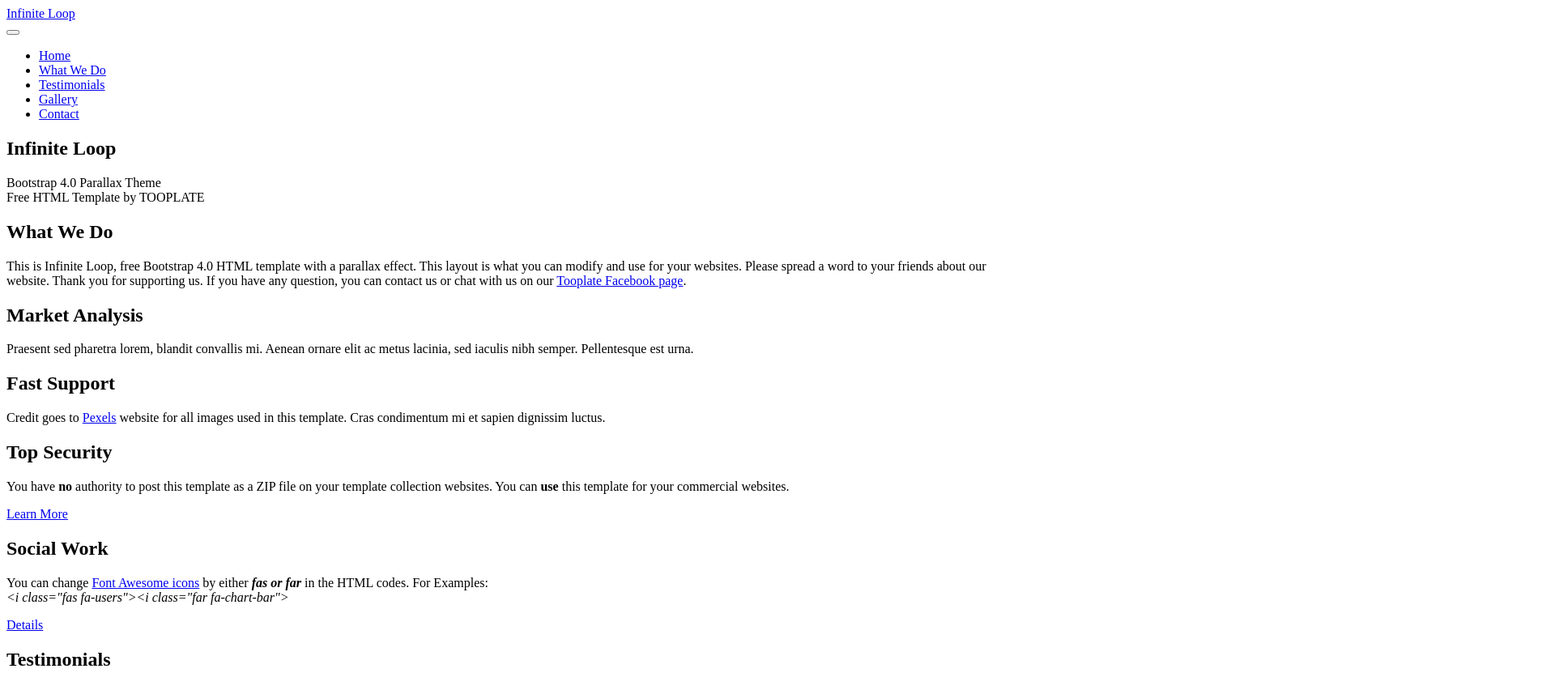
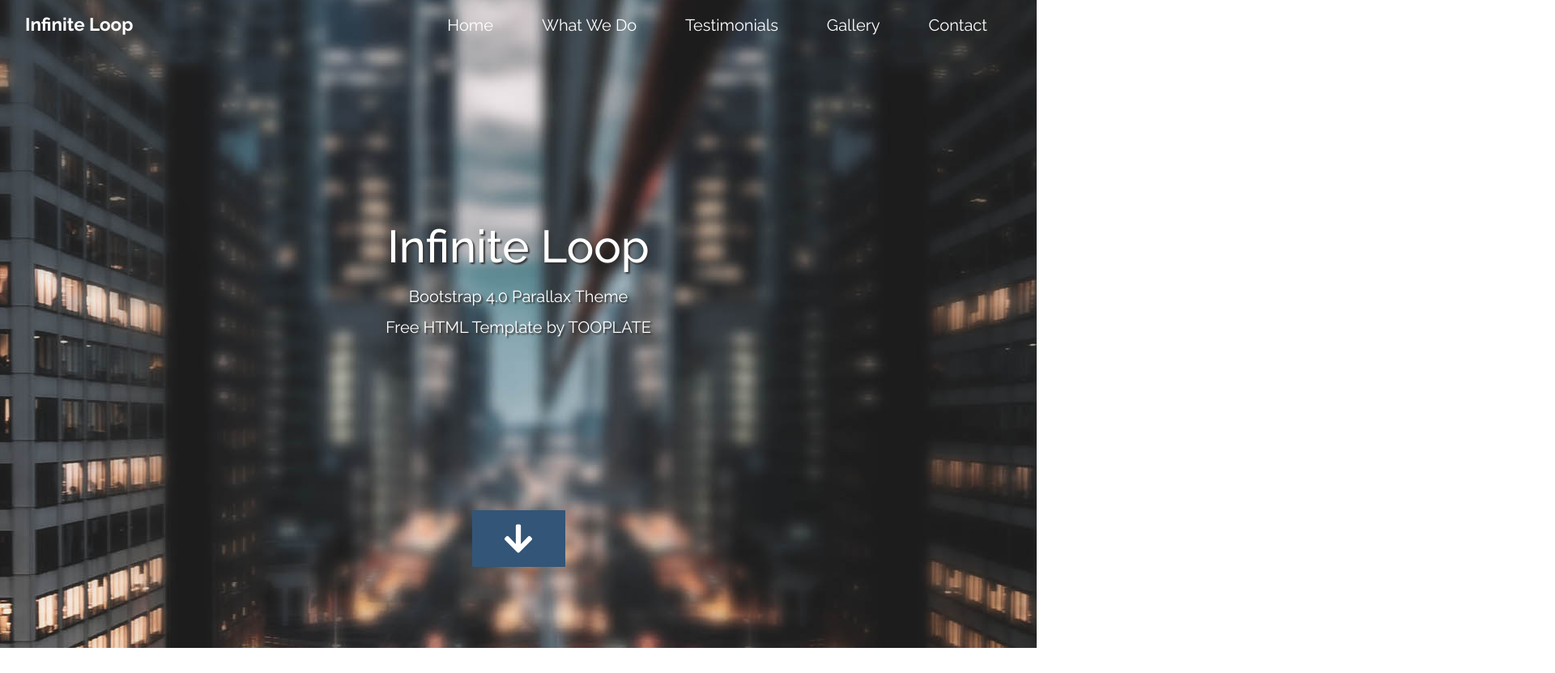
Before and after one commit to sparkdesignslk/ubetta.github.io, a plain HTML site: page index.html in a window 1280 px wide. Shown: the top 831 px of the page at 81% size, 1920 px wide, since content can reach past the window. Drawn offline with Linux system fonts and the light colour scheme.

Commit message:
Add files via upload

```diff
--- a/index.html
+++ b/index.html
@@ -4,8 +4,13 @@
     <meta charset="UTF-8" />
     <meta name="viewport" content="width=device-width, initial-scale=1.0" />
     <meta http-equiv="X-UA-Compatible" content="ie=edge" />
-    <title>SparkDesigns - Bootstrap 4.0 HTML Template</title>
-    <!-- Remaining code remains the same -->
+    <title>Infinite Loop - Bootstrap 4.0 HTML Template</title>
+    <link rel="stylesheet" href="fontawesome-5.5/css/all.min.css" />
+    <link rel="stylesheet" href="slick/slick.css">
+    <link rel="stylesheet" href="slick/slick-theme.css">
+    <link rel="stylesheet" href="magnific-popup/magnific-popup.css">
+    <link rel="stylesheet" href="css/bootstrap.min.css" />
+    <link rel="stylesheet" href="css/tooplate-infinite-loop.css" />
 <!--
 Tooplate 2117 Infinite Loop
 https://www.tooplate.com/view/2117-infinite-loop
```
